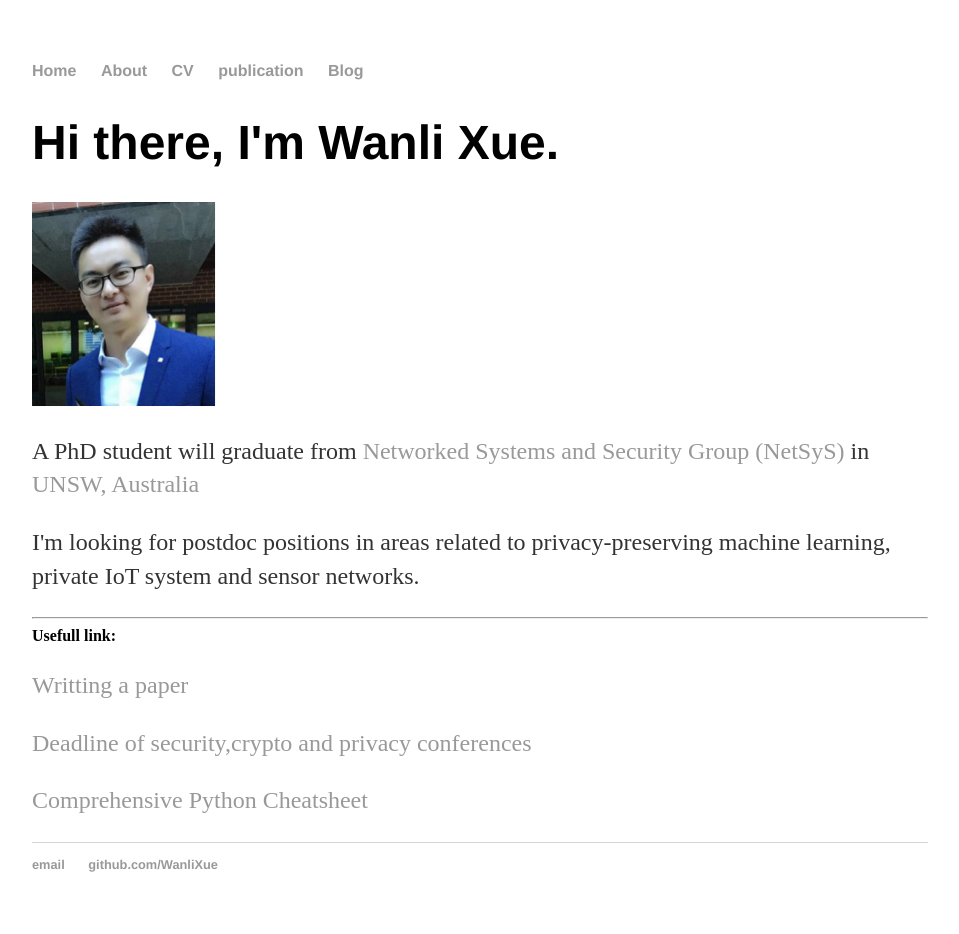
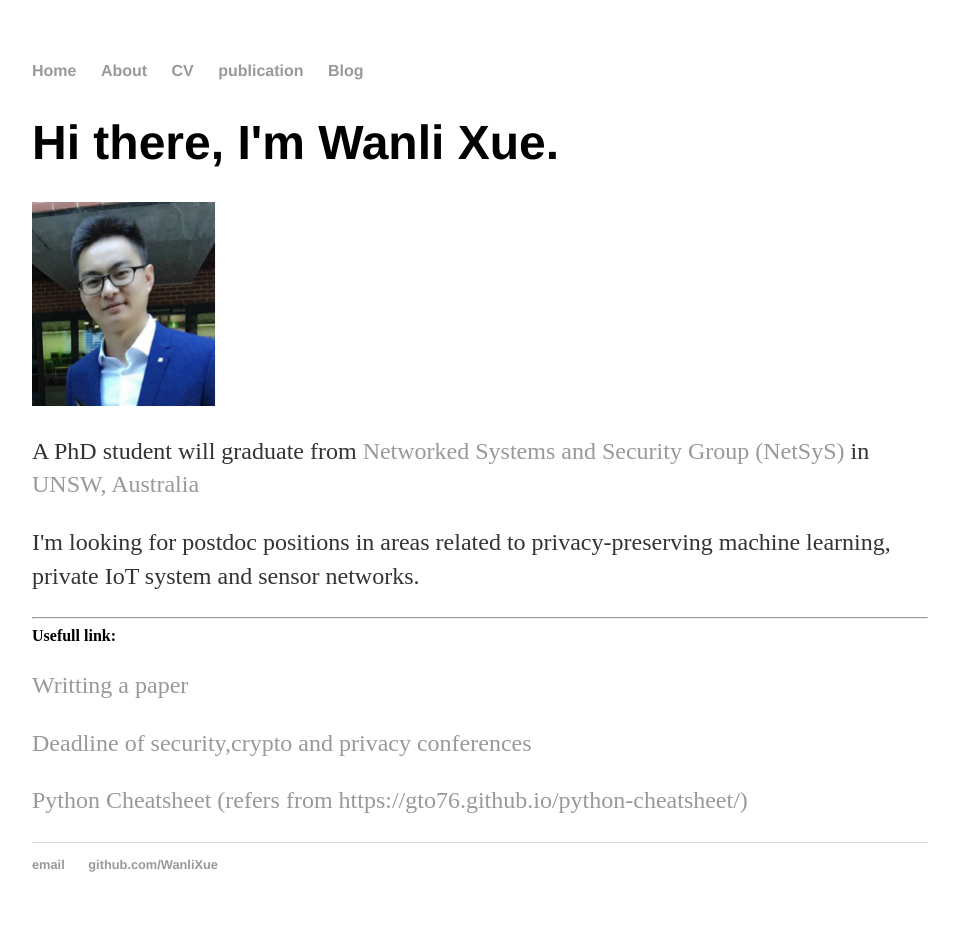
Before and after one commit to WanliXue/WanliXue.github.io, a Jekyll site: the page built from index.html, in a window 1280 px wide. Shown: the whole page, without its empty margins (160-1119 px from the left). Built offline with Jekyll 4.4.1, drawn with Linux system fonts in a browser that asks for light colours.

Commit message:
Update index.html

```diff
--- a/index.html
+++ b/index.html
@@ -19,7 +19,7 @@ title: Wanli Xue's home page
 
 <p><a href="https://www.usenix.org/legacy/event/samples/submit/advice.html">Writting a paper</a></p>
 <p><a href="https://sec-deadlines.github.io/">Deadline of security,crypto and privacy conferences</a></p>
-<p><a href="https://github.com/WanliXue/python-cheatsheet/">Comprehensive Python Cheatsheet</a><br>
+<p><a href="https://github.com/WanliXue/python-cheatsheet/">Python Cheatsheet (refers from https://gto76.github.io/python-cheatsheet/)</a><br>
 
 
 <!-- <script type="text/javascript" id="clustrmaps" src="//cdn.clustrmaps.com/map_v2.js?d=_N3H33PFBsacckEwgBJL_Sem45mvr7g7mKGLYU77AAY&cl=ffffff&w=a"></script> -->
```
